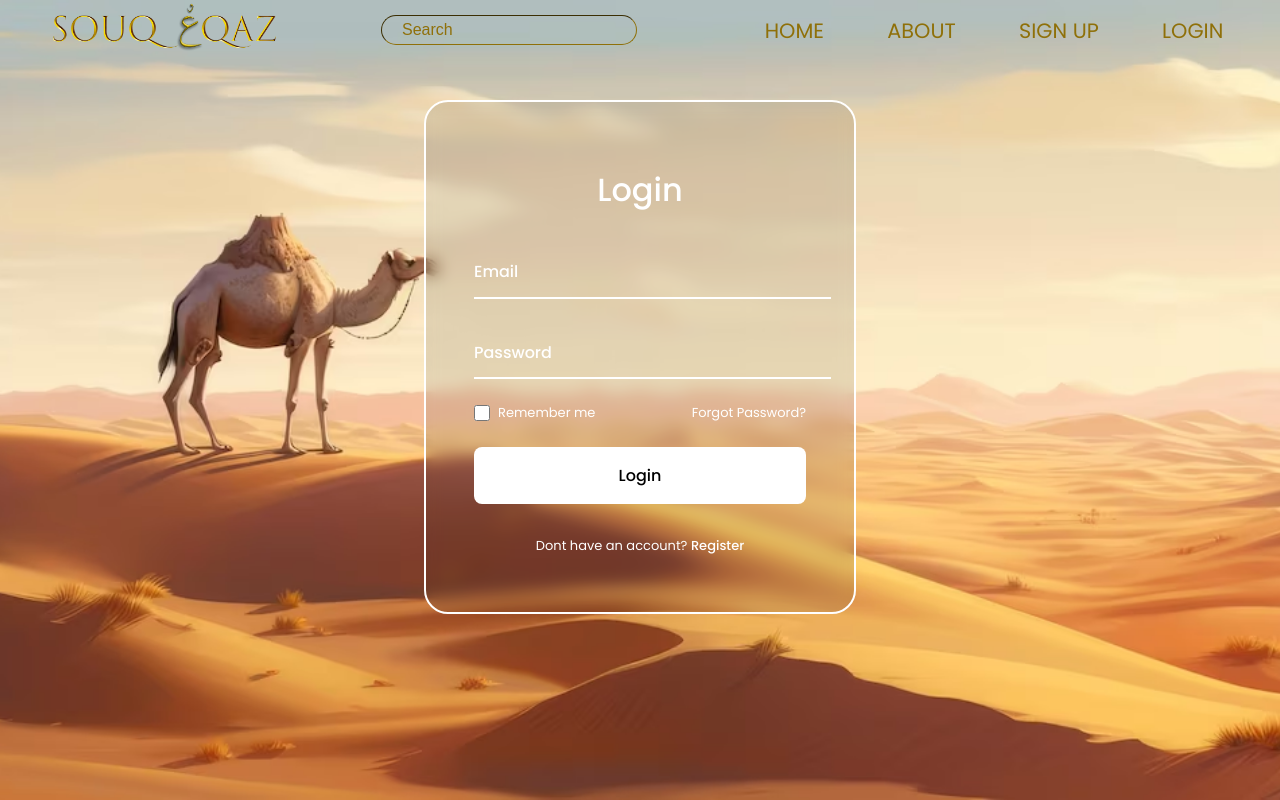
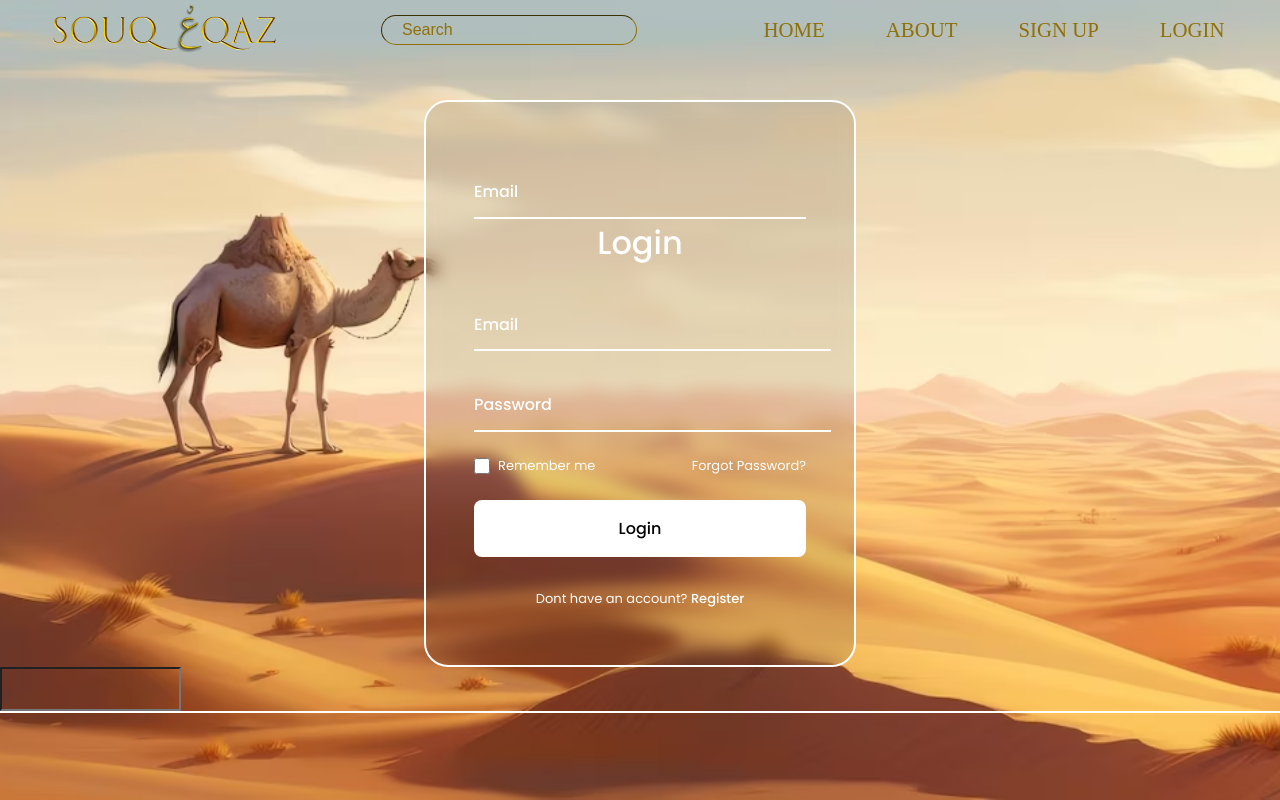
Before and after one commit to code-crafters-cmp26/Souq-3qaz, a React (Vite) app: page /login in a window 1280 px wide. Built offline with nearby package versions, Linux system fonts and the light colour scheme.

Commit message:
some modifications on input comp

```diff
--- a/src/components/Login/Login.jsx
+++ b/src/components/Login/Login.jsx
@@ -1,8 +1,9 @@
 import styles from "./Login.module.css";
-
+import Input from "../input/Input";
 function Login() {
   return (
     <form action="" className={styles.login__form}>
+      <Input text="Email" />
       <h1 className={styles.login__title}>Login</h1>
 
       <div className={styles.login__content}>
@@ -52,7 +53,7 @@ function Login() {
       </button>
 
       <p className={styles.login__register}>
-        Dont have an account? <a href="#">Register</a>
+        Dont have an account? <a>Register</a>
       </p>
     </form>
   );
--- a/src/components/Navbar/Navbar.module.css
+++ b/src/components/Navbar/Navbar.module.css
@@ -1,9 +1,9 @@
 .navbar {
+  font-family: "sans-serif";
   height: 60px;
   margin: 0;
   display: flex;
   flex-direction: row;
-  flex-wrap: wrap;
   justify-content: space-between;
   align-items: center;
   width: 100%;
@@ -20,7 +20,6 @@
   list-style: none;
   display: flex;
   flex-direction: row;
-  flex-wrap: wrap;
   width: 40%;
   justify-content: space-around;
   margin-right: 30px;
--- a/src/components/Searchbar/Searchbar.module.css
+++ b/src/components/Searchbar/Searchbar.module.css
@@ -11,6 +11,9 @@
   border-color: #8f7009;
   border-width: 1px;
 }
+.searchbar :focus {
+  border-color: #8f7009;
+}
 .searchbar::placeholder {
   color: #8f7009;
 }
--- /dev/null
+++ b/src/components/input/Input.jsx
@@ -0,0 +1,19 @@
+import styles from "./Input.module.css";
+function Input({ text, type }) {
+  return (
+    <div className={styles.outer__box}>
+      {/* <i className="ri-user-3-line login__icon"></i>        this is if u want to make an icon*/}
+      <div className={styles.box__input}>
+        <input
+          type={type ? type : ""}
+          required
+          className={styles.only__input}
+          placeholder=" "
+        />
+        <label className={styles.only__label}>{text}</label>
+      </div>
+    </div>
+  );
+}
+
+export default Input;
--- /dev/null
+++ b/src/components/input/Input.module.css
@@ -0,0 +1,43 @@
+/* when focus this input make the login label above */
+.only__input:focus + .only__label {
+  top: -12px;
+  font-size: var(--small-font-size);
+}
+
+/* Input focus sticky top label */
+/* this is to make the label above when there is text in the label  */
+.only__input:not(:placeholder-shown).only__input:not(:focus) + .only__label {
+  top: -12px;
+  font-size: var(--small-font-size);
+}
+
+.only__input {
+  width: 100%;
+  padding-block: 0.8rem;
+  background: none;
+  color: var(--white-color);
+  position: relative;
+  z-index: 1;
+}
+.box__input {
+  position: relative;
+}
+.only__label {
+  position: absolute;
+  left: 0;
+  top: 13px;
+  /* to make it appear like it is inside the input */
+  font-weight: var(--font-medium);
+  transition: top 0.3s, font-size 0.3s;
+  /* it has the transtion now but it is not connected to the focus
+  and it will be connected above */
+}
+
+.outer__box {
+  display: grid;
+  grid-template-columns: max-content 1fr;
+  /* to make it one col that has the icon and the text*/
+  align-items: center;
+  column-gap: 0.75rem;
+  border-bottom: 2px solid var(--white-color);
+}
--- a/src/pages/Login/LoginPage.jsx
+++ b/src/pages/Login/LoginPage.jsx
@@ -1,9 +1,12 @@
 import Login from "../../components/Login/Login";
+import Input from "../../components/input/Input";
 import styles from "./LoginPage.module.css";
+
 function LoginPage() {
   return (
     <div className={styles.loginpage}>
       <Login />
+      <Input />
     </div>
   );
 }
```
Also changed, not shown: .eslintrc.cjs.
